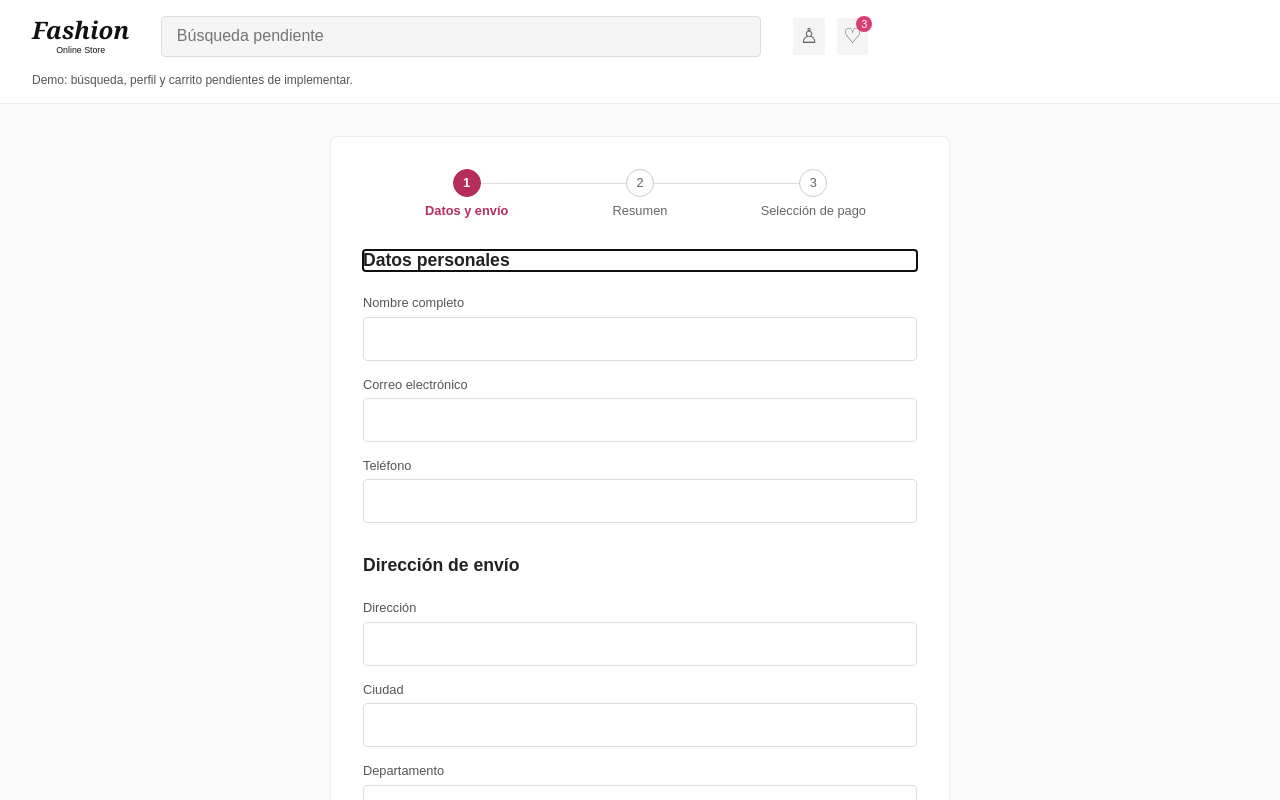
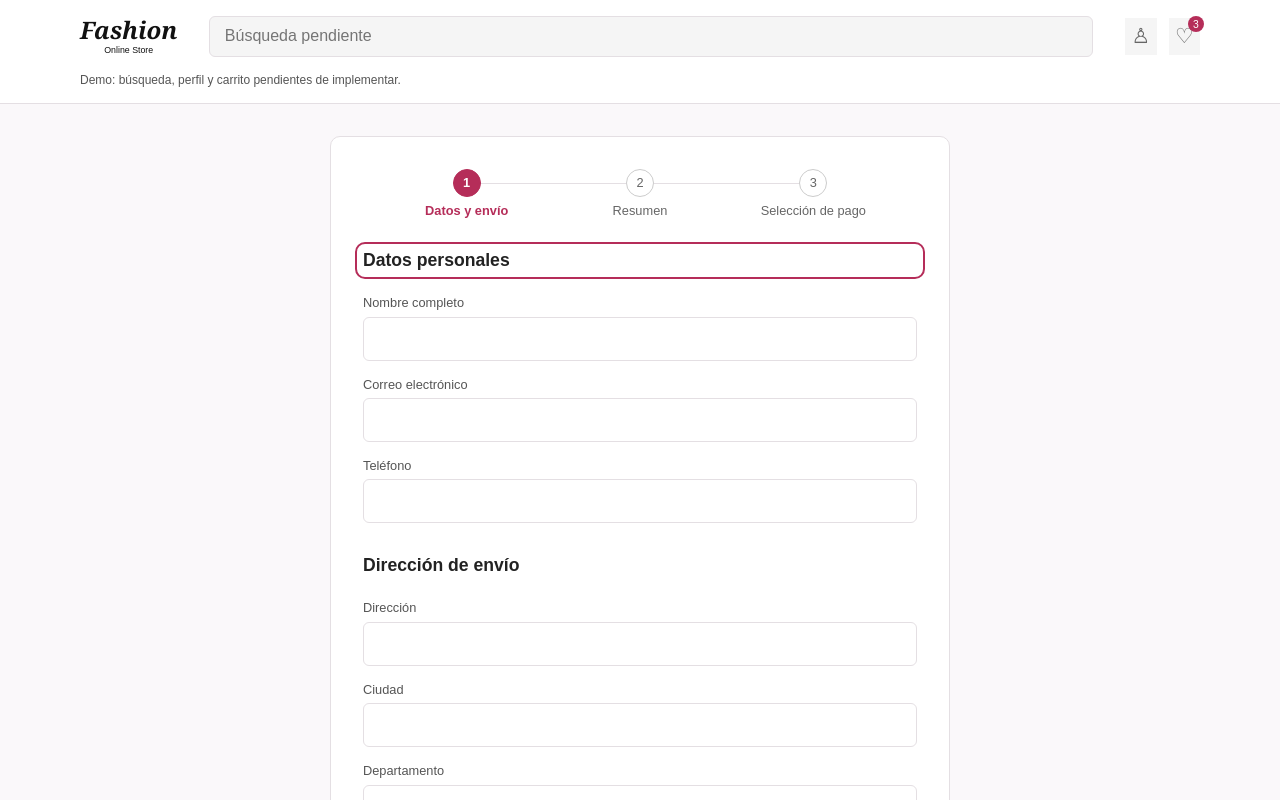
Before and after one commit to Thiago508/ProyectoIngSoftII-Front, a React (Vite) app: page /checkout in a window 1280 px wide. Shown: the top 800 px of the page. Built offline with nearby package versions, Linux system fonts and the light colour scheme.

Commit message:
style: unify checkout and inventory layout and theme

```diff
--- a/src/features/checkout/components/CheckoutStepper/CheckoutStepper.css
+++ b/src/features/checkout/components/CheckoutStepper/CheckoutStepper.css
@@ -33,7 +33,7 @@
   width: 100%;
   height: 1px;
 
-  background-color: #dddddd;
+  background-color: var(--color-border);
 
   z-index: 0;
 }
@@ -53,23 +53,23 @@
   border: 1px solid #cccccc;
   border-radius: 50%;
 
-  background-color: #ffffff;
+  background-color: var(--color-surface);
 }
 
 .checkout-stepper__step--active {
-  color: #b52d59;
+  color: var(--color-primary);
   font-weight: 600;
 }
 
 .checkout-stepper__step--active .checkout-stepper__number {
-  border-color: #b52d59;
-  background-color: #b52d59;
-  color: #ffffff;
+  border-color: var(--color-primary);
+  background-color: var(--color-primary);
+  color: var(--color-surface);
 }
 
 .checkout-stepper__step--completed .checkout-stepper__number {
-  border-color: #b52d59;
-  color: #b52d59;
+  border-color: var(--color-primary);
+  color: var(--color-primary);
 }
 
 @media (max-width: 480px) {
--- a/src/features/checkout/pages/CheckoutDataPage.css
+++ b/src/features/checkout/pages/CheckoutDataPage.css
@@ -2,7 +2,7 @@
   min-height: calc(100vh - 70px);
   padding: 2rem 1rem;
 
-  background-color: #fafafa;
+  background-color: var(--color-page);
 }
 
 .checkout-page__container {
@@ -12,9 +12,9 @@
   margin: 0 auto;
   padding: 2rem;
 
-  background-color: #ffffff;
-  border: 1px solid #eeeeee;
-  border-radius: 8px;
+  background-color: var(--color-surface);
+  border: 1px solid var(--color-border);
+  border-radius: var(--radius-panel);
 }
 
 .checkout-form {
@@ -33,7 +33,7 @@
 .checkout-form__section h2 {
   margin: 0 0 0.5rem;
 
-  color: #222222;
+  color: var(--color-text);
   font-size: 1.1rem;
 }
 
@@ -44,7 +44,7 @@
 }
 
 .checkout-form__field label {
-  color: #555555;
+  color: var(--color-muted);
   font-size: 0.8rem;
 }
 
@@ -54,16 +54,16 @@
 
   padding: 0.75rem;
 
-  border: 1px solid #dddddd;
-  border-radius: 4px;
+  border: 1px solid var(--color-border);
+  border-radius: var(--radius-control);
 
-  color: #222222;
-  background-color: #ffffff;
+  color: var(--color-text);
+  background-color: var(--color-surface);
 }
 
 .checkout-form__field input:focus,
 .checkout-form__field select:focus {
-  border-color: #b52d59;
+  border-color: var(--color-primary);
   outline: 2px solid rgb(216 63 112 / 15%);
 }
 
@@ -73,17 +73,17 @@
   padding: 0.8rem 1rem;
 
   border: 0;
-  border-radius: 4px;
+  border-radius: var(--radius-control);
 
-  background-color: #b52d59;
-  color: #ffffff;
+  background-color: var(--color-primary);
+  color: var(--color-surface);
 
   font-weight: 600;
   cursor: pointer;
 }
 
 .checkout-form__submit:hover {
-  background-color: #c43764;
+  background-color: var(--color-primary-hover);
 }
 
 .checkout-form__submit:focus-visible {
@@ -140,37 +140,37 @@
   align-items: center;
   gap: 0.75rem;
   padding: 1rem;
-  border: 1px solid #dddddd;
-  border-radius: 4px;
+  border: 1px solid var(--color-border);
+  border-radius: var(--radius-control);
   cursor: pointer;
 }
 
 .checkout-payment__method:has(input:checked) {
-  border-color: #b52d59;
-  background: #fff5f8;
+  border-color: var(--color-primary);
+  background: var(--color-primary-soft);
 }
 
 .checkout-payment__method input {
-  accent-color: #b52d59;
+  accent-color: var(--color-primary);
 }
 
 .checkout-form__back {
   padding: 0.8rem;
   text-align: center;
-  color: #a52d54;
-  border: 1px solid #dddddd;
-  border-radius: 4px;
+  color: var(--color-primary);
+  border: 1px solid var(--color-border);
+  border-radius: var(--radius-control);
 }
 
 .checkout-page a:focus-visible,
 .checkout-payment__method input:focus-visible {
-  outline: 3px solid #b52d59;
+  outline: 3px solid var(--color-primary);
   outline-offset: 3px;
 }
 
 .checkout-summary__items { list-style: none; margin: 0; padding: 0; }
 .checkout-summary__items li, .checkout-summary__total { display: flex; justify-content: space-between; gap: 1rem; }
-.checkout-summary__items li { padding: 1rem 0; border-bottom: 1px solid #eeeeee; flex-wrap: wrap; }
+.checkout-summary__items li { padding: 1rem 0; border-bottom: 1px solid var(--color-border); flex-wrap: wrap; }
 .checkout-summary__items p { margin-bottom: 0; }
 .checkout-form__submit:disabled { opacity: 0.6; cursor: not-allowed; }
 [aria-busy="true"] .checkout-form__submit:disabled { cursor: wait; }
@@ -178,7 +178,7 @@
 
 .checkout-form > h1 {
   margin: 0;
-  color: #222222;
+  color: var(--color-text);
   font-size: 1.35rem;
 }
 
@@ -202,11 +202,11 @@
 .checkout-summary .checkout-summary__items p {
   margin-top: 0.25rem;
   font-size: 0.85rem;
-  color: #555555;
+  color: var(--color-muted);
 }
 
 .checkout-summary a {
-  color: #a52d54;
+  color: var(--color-primary);
 }
 
 .checkout-summary__total {
--- a/src/features/inventory/pages/InventoryPage.tsx
+++ b/src/features/inventory/pages/InventoryPage.tsx
@@ -17,8 +17,10 @@ export function InventoryPage() {
     <div className="inventory-page">
       <a className="inventory-page__skip" href="#inventory-heading">Saltar al inventario</a>
       <header className="inventory-page__header">
-        <span className="inventory-page__brand">Fashion <span>Administración · Demo</span></span>
-        <Link to="/checkout">Ir al checkout de demostración</Link>
+        <div className="inventory-page__header-inner">
+          <span className="inventory-page__brand">Fashion <span>Administración · Demo</span></span>
+          <Link to="/checkout">Ir al checkout de demostración</Link>
+        </div>
       </header>
       <main className="inventory-page__main">
         <h1 id="inventory-heading" ref={headingRef} tabIndex={-1}>Inventario</h1>
--- a/src/index.css
+++ b/src/index.css
@@ -1,3 +1,20 @@
+/* Valores visuales compartidos por cliente y administración. */
+:root {
+  --color-primary: #b52d59;
+  --color-primary-hover: #9b244b;
+  --color-primary-soft: #fff0f5;
+  --color-page: #faf8fa;
+  --color-surface: #ffffff;
+  --color-text: #222222;
+  --color-muted: #555555;
+  --color-border: #e4dfe3;
+  --color-admin: #1d2430;
+  --radius-control: 6px;
+  --radius-panel: 10px;
+  --content-width: 1120px;
+  --page-gutter: clamp(1rem, 3vw, 2rem);
+}
+
 * {
   box-sizing: border-box;
 }
@@ -10,6 +27,8 @@ body {
   margin: 0;
   min-width: 320px;
   min-height: 100vh;
+  color: var(--color-text);
+  background: var(--color-page);
 }
 
 button,
@@ -18,3 +37,8 @@ select,
 textarea {
   font: inherit;
 }
+h1[tabindex="-1"]:focus {
+  outline: 2px solid var(--color-primary);
+  outline-offset: 6px;
+  border-radius: 2px;
+}
--- a/src/shared/components/CustomerHeader/CustomerHeader.css
+++ b/src/shared/components/CustomerHeader/CustomerHeader.css
@@ -1,14 +1,17 @@
 .customer-header {
+  background: var(--color-surface);
+  border-bottom: 1px solid var(--color-border);
+  padding-block: 1rem;
+}
+
+.customer-header__inner {
   display: flex;
   align-items: center;
+  flex-wrap: wrap;
   gap: 1rem 2rem;
-  flex-wrap: wrap;
-
-  width: 100%;
-  padding: 1rem 2rem;
-
-  background-color: #ffffff;
-  border-bottom: 1px solid #eeeeee;
+  width: calc(100% - 2 * var(--page-gutter));
+  max-width: var(--content-width);
+  margin-inline: auto;
 }
 
 .customer-header__brand {
@@ -36,15 +39,15 @@
 
 .customer-header__search {
   flex: 1;
-  max-width: 600px;
+  min-width: 0;
 }
 
 .customer-header__search input {
   width: 100%;
   padding: 0.65rem 0.9rem;
 
-  border: 1px solid #dddddd;
-  border-radius: 4px;
+  border: 1px solid var(--color-border);
+  border-radius: var(--radius-control);
 
   outline: none;
 }
@@ -86,7 +89,7 @@
 
   border-radius: 999px;
 
-  background-color: #d83f70;
+  background-color: var(--color-primary);
   color: white;
 
   font-size: 0.65rem;
@@ -108,10 +111,9 @@
 }
 
 @media (max-width: 640px) {
-  .customer-header {
-    gap: 0.75rem;
-    padding: 0.75rem 1rem;
-  }
+  .customer-header { padding-block: 1rem; }
+
+  .customer-header__inner { gap: 0.75rem; }
 
   .customer-header__brand-subtitle {
     display: none;
@@ -128,7 +130,7 @@
 .customer-header__notice {
   flex-basis: 100%;
   margin: 0;
-  color: #555555;
+  color: var(--color-muted);
   font-size: 0.75rem;
 }
 
@@ -146,8 +148,8 @@
   z-index: 10;
   padding: 0.75rem 1rem;
   color: #ffffff;
-  background-color: #a52d54;
-  border-radius: 4px;
+  background-color: var(--color-primary);
+  border-radius: var(--radius-control);
 }
 
 .customer-header__skip:focus {
@@ -155,6 +157,6 @@
 }
 
 .customer-header a:focus-visible {
-  outline: 3px solid #a52d54;
+  outline: 3px solid var(--color-primary);
   outline-offset: 4px;
 }
--- a/src/shared/components/CustomerHeader/CustomerHeader.tsx
+++ b/src/shared/components/CustomerHeader/CustomerHeader.tsx
@@ -9,6 +9,7 @@ export function CustomerHeader({ cartItemCount }: CustomerHeaderProps) {
   return (
     <header className="customer-header">
       <a className="customer-header__skip" href="#checkout-heading">Saltar al contenido del checkout</a>
+      <div className="customer-header__inner">
         <Link className="customer-header__brand" to="/checkout" aria-label="Fashion Online Store">
           <span className="customer-header__brand-name">Fashion</span>
           <span className="customer-header__brand-subtitle">Online Store</span>
@@ -52,6 +53,7 @@ export function CustomerHeader({ cartItemCount }: CustomerHeaderProps) {
           </button>
         </nav>
         <p id="header-demo-note" className="customer-header__notice">Demo: búsqueda, perfil y carrito pendientes de implementar.</p>
+      </div>
     </header>
   );
 }
```
Also changed, not shown: src/features/inventory/pages/InventoryPage.css (+20 -14 lines), 1 other file (tests, documents, lock files or other folders). Lines whose indentation alone changed are shown as unchanged.
